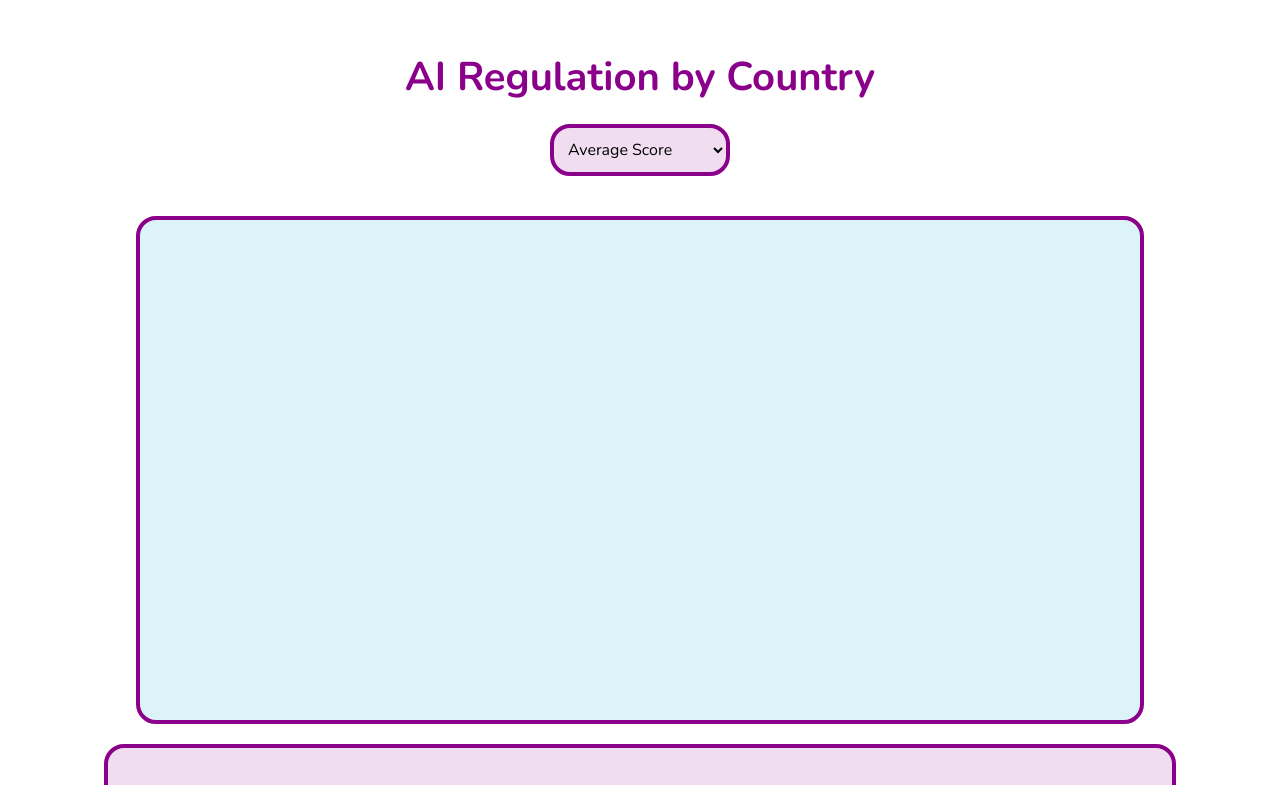
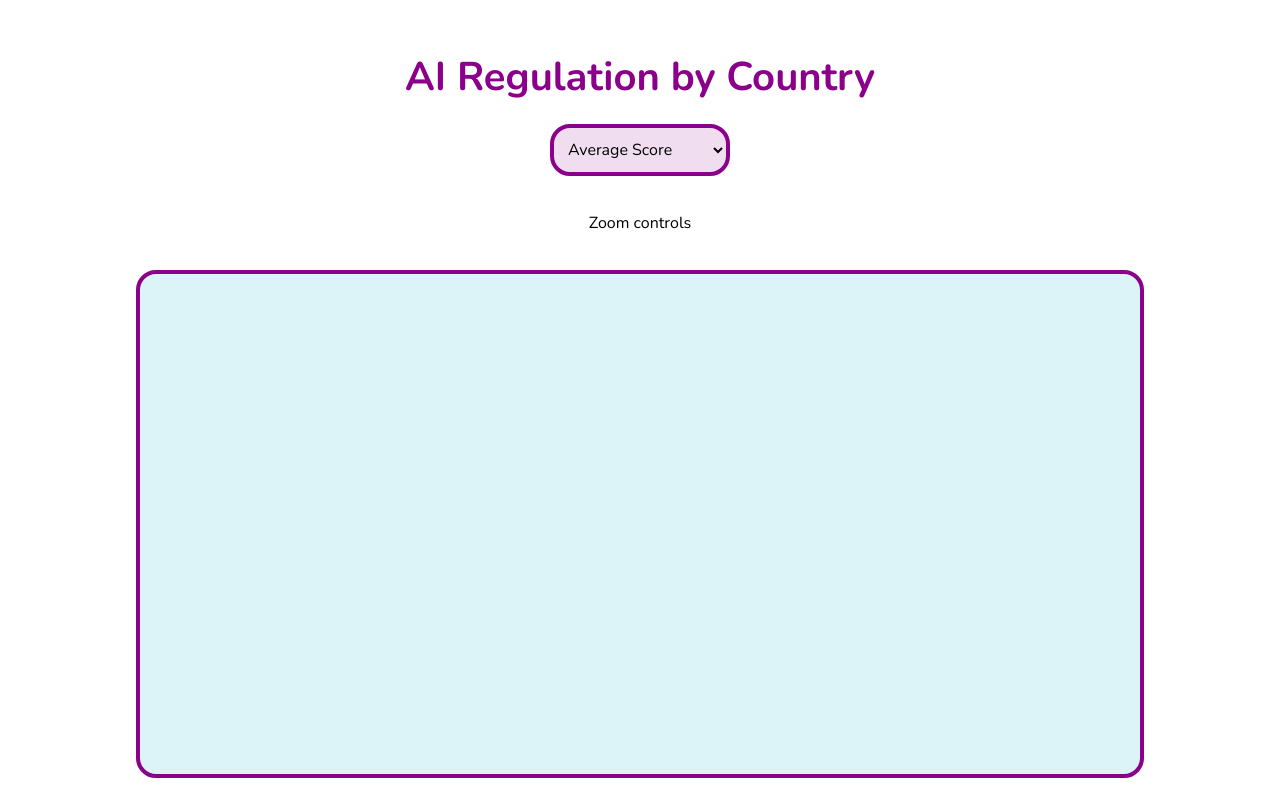
Before and after one commit to riadeane/airegulationmap, a plain HTML site: page index.html in a window 1280 px wide. Shown: the top 785 px of the page. Drawn offline with nearby package versions, Linux system fonts and the light colour scheme; no server answers.

Commit message:
lil detail

```diff
--- a/index.html
+++ b/index.html
@@ -14,7 +14,10 @@
   <body>
     <h1>AI Regulation by Country</h1>
     <div id="input-container"></div>
-    <div id="zoom-controls"></div>
+    <div id="zoom">
+      <p>Zoom controls</p>
+      <div id="zoom-controls"></div>
+    </div>
     <div id="map"></div>
     <div id="country-data">
         <h2>Country: <span id="country-name"></span></h2>
--- a/style.css
+++ b/style.css
@@ -71,6 +71,13 @@ select {
   margin: 0;
 }
 
+#zoom {
+  display: flex;
+  flex-direction: column;
+  align-items: center;
+  justify-content: center;
+}
+
 #zoom-controls {
   display: flex;
   flex-direction: row;
```
